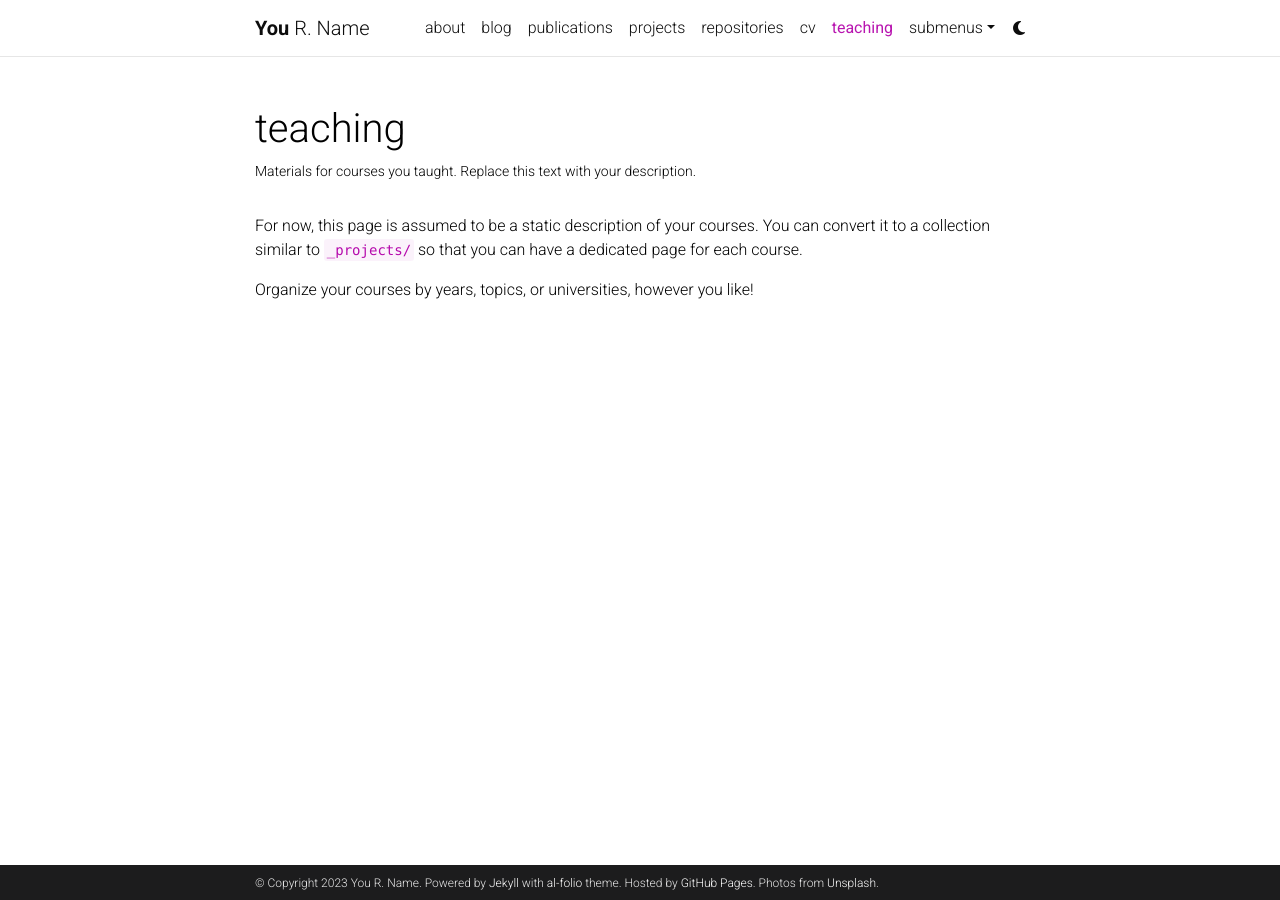
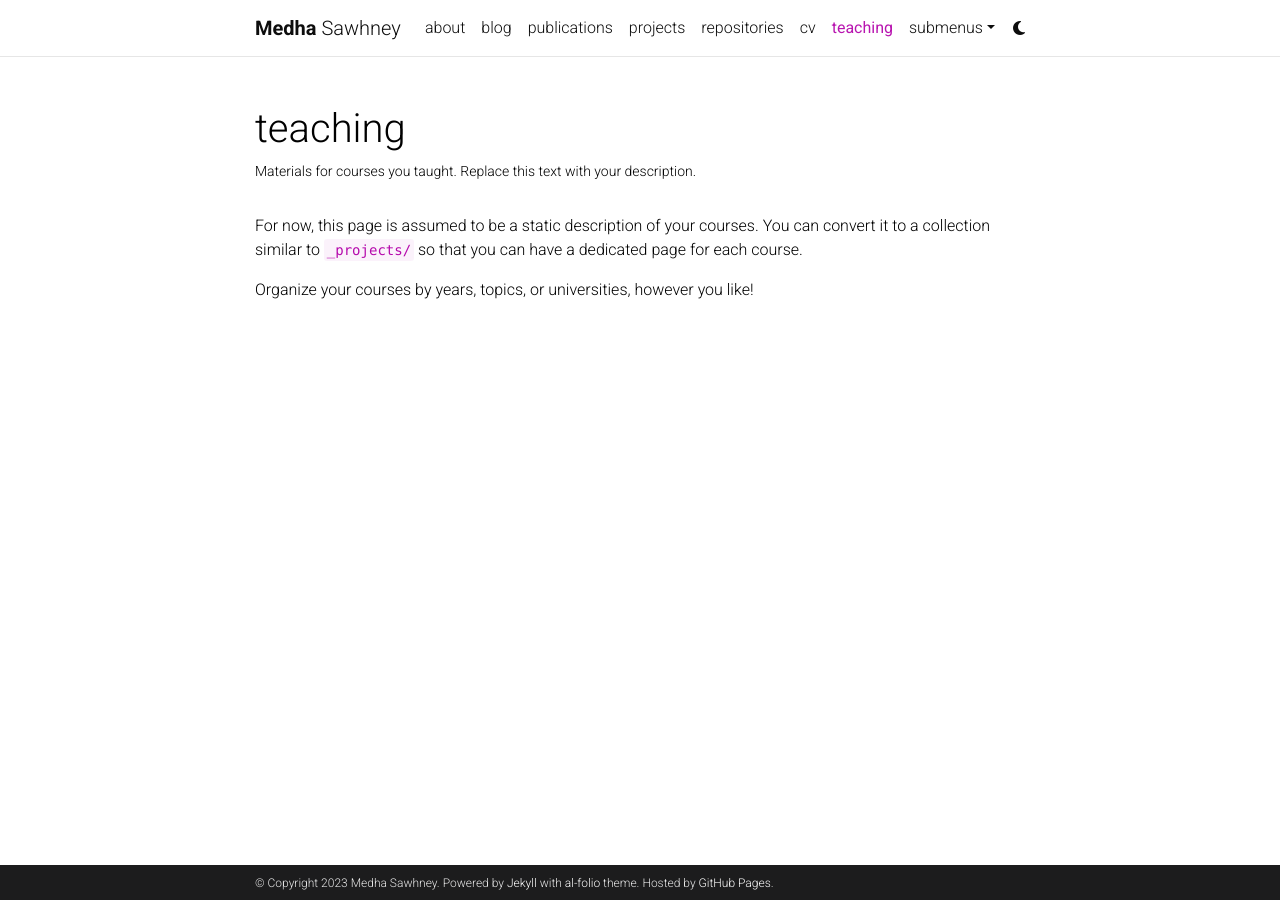
Before and after one commit to sawhney-medha/sawhney-medha.github.io, a Jekyll site: the page built from _pages/teaching.md, in a window 1280 px wide. Built offline with Jekyll 4.4.1, drawn with Linux system fonts in a browser that asks for light colours; comment, search, counter and statistics services are not loaded; a style sheet for code colours, icons or effects is not loaded.

Commit message:
profile picture update, name update

```diff
--- a/_config.yml
+++ b/_config.yml
@@ -3,16 +3,15 @@
 # -----------------------------------------------------------------------------
 
 title: blank # the website title (if blank, full name will be used instead)
-first_name: You
-middle_name: R.
-last_name: Name
-email: you@example.com
+first_name: Medha
+middle_name:
+last_name: Sawhney
+email: sawhney.medha@gmail.com
 description: > # the ">" symbol means to ignore newlines until "footer_text:"
   A simple, whitespace theme for academics. Based on [*folio](https://github.com/bogoli/-folio) design.
 footer_text: >
   Powered by <a href="https://jekyllrb.com/" target="_blank">Jekyll</a> with <a href="https://github.com/alshedivat/al-folio">al-folio</a> theme.
   Hosted by <a href="https://pages.github.com/" target="_blank">GitHub Pages</a>.
-  Photos from <a href="https://unsplash.com" target="_blank">Unsplash</a>.
 keywords: jekyll, jekyll-theme, academic-website, portfolio-website  # add your own keywords or leave empty
 
 lang: en # the language of your site (for example: en, fr, cn, ru, etc.)
```
Also changed, not shown: _pages/about.md (+2 -2 lines), 1 other file.
